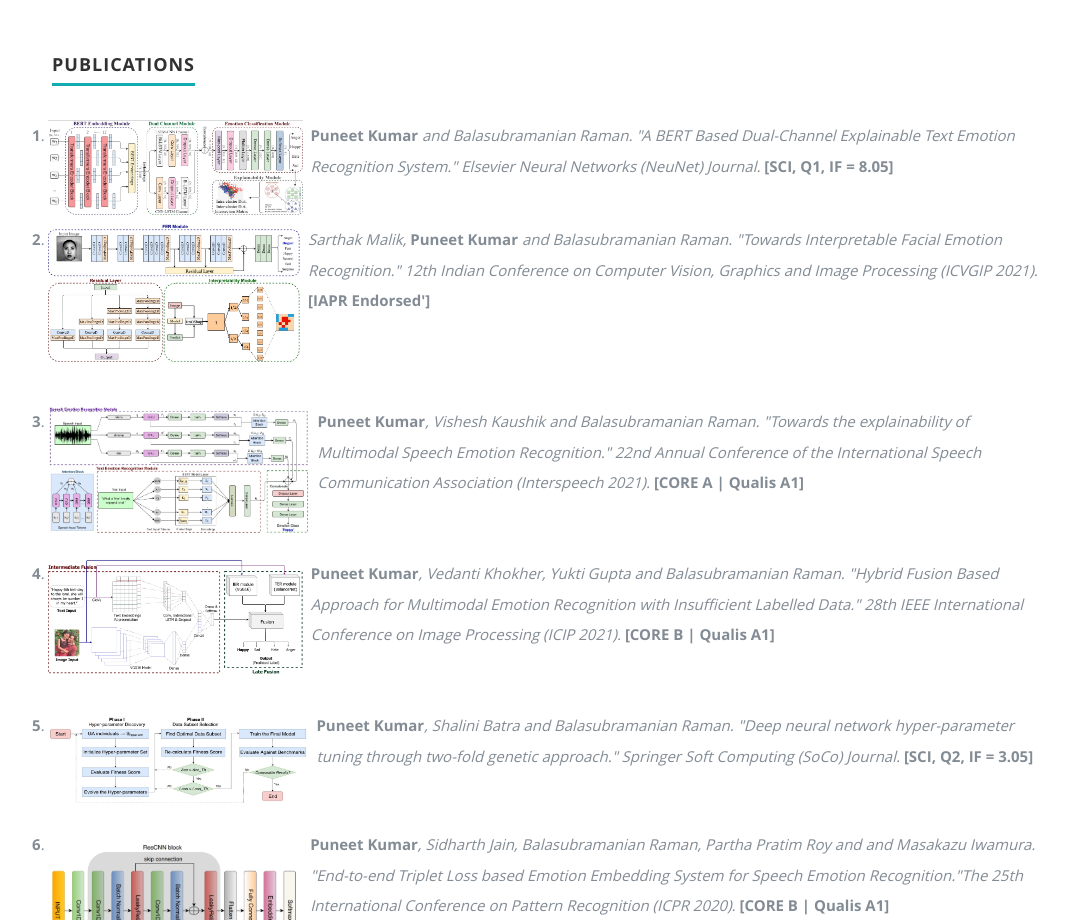
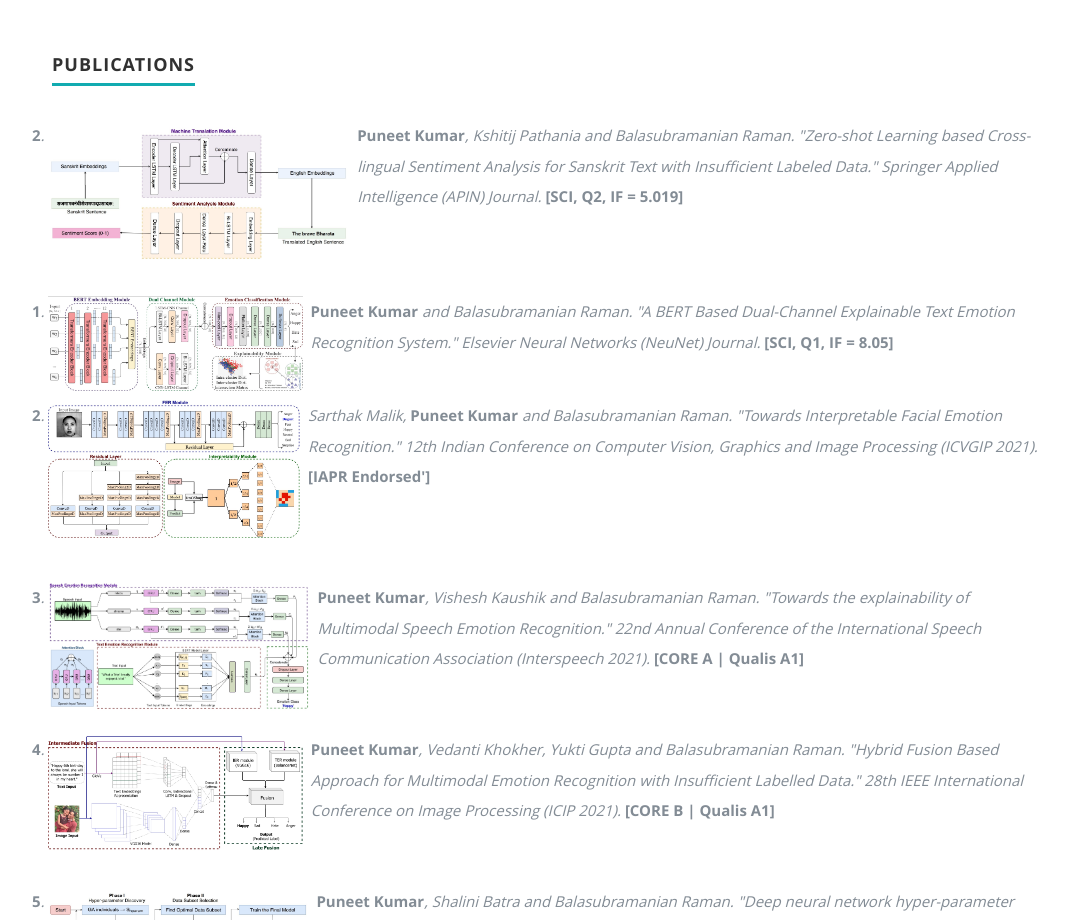
Before and after one commit to puneet-kr/puneet-kr.github.io, a plain HTML site: page index.html in a window 1280 px wide. Shown: the part 2980-3900 px from the top of the page, without its empty margins (98-1166 px from the left). Drawn offline with nearby package versions, Linux system fonts and the light colour scheme.

Commit message:
Update index.html

```diff
--- a/index.html
+++ b/index.html
@@ -289,21 +289,18 @@
 		 </div>
 
 		 <div><hr style="visibility:hidden;">
-
-			<!--
 			<table><tbody>
 			<tr valign="top">
 				<td style="vertical-align:top;"><b>2</b>.&nbsp</td>
 				<td><img src="images/COLING.jpg" width="800"></td>
 				<td>&nbsp&nbsp</td>
 				<td style="vertical-align:top;">
-					<b>Puneet Kumar</b>, Kshitij Pathania and Balasubramanian Raman. "Domain Adaptation based technique for Sanskrit text sentiment analysis with insufficient labeled data."The 28th International Conference on Computational Linguistics (COLING 2020) [<u>Communicated</u>].
+					<b>Puneet Kumar</b>, Kshitij Pathania and Balasubramanian Raman. "Zero-shot Learning based Cross-lingual Sentiment Analysis for Sanskrit Text with Insufficient Labeled Data." Springer Applied Intelligence (APIN) Journal. <b>[SCI, Q2, IF = 5.019]</b>
 					<br>
 
 				</td>
 			  </tr>
 			</tbody></table>
-			-->
 		 	<table><tbody>
 			<tr valign="top">
 				<td style="vertical-align:top;"><b>1</b>.&nbsp</td>
```
